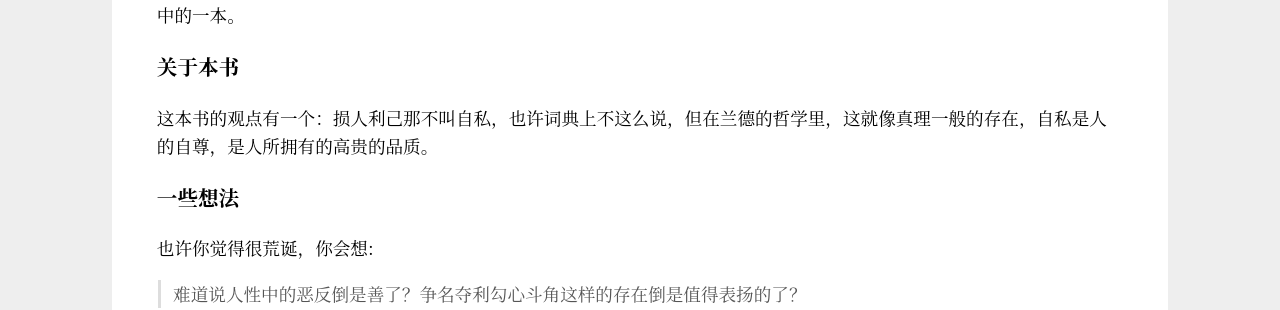
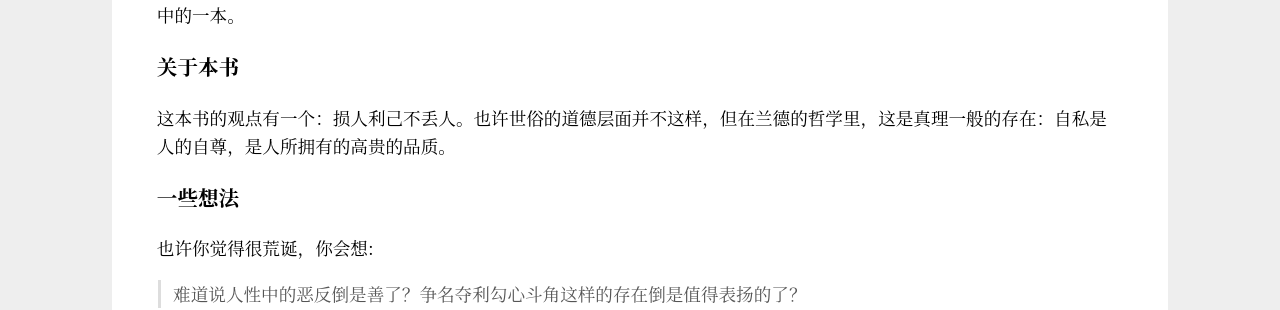
Before and after one commit to Haiyung/haiyung.github.io, a Jekyll site: the page built from _posts/2017-05-31-the-virtue-of-selfishness.md, in a window 1280 px wide. Shown: the part 434-744 px from the top of the page. Built offline with Jekyll 4.4.1, drawn with Linux system fonts in a browser that asks for light colours; some web fonts are replaced.

Commit message:
fix：some words

```diff
--- a/_posts/2017-05-31-the-virtue-of-selfishness.md
+++ b/_posts/2017-05-31-the-virtue-of-selfishness.md
@@ -15,7 +15,7 @@ __Contents__
 《自私的德性》是安·兰德所著书籍的汉译本书名。我手中的这本，是 2006 年由汪宇主编、华夏出版社出版的「兰德丛书」中的一本。
 
 ### 关于本书
-这本书的观点有一个：损人利己那不叫自私，也许词典上不这么说，但在兰德的哲学里，这就像真理一般的存在，自私是人的自尊，是人所拥有的高贵的品质。
+这本书的观点有一个：损人利己不丢人。也许世俗的道德层面并不这样，但在兰德的哲学里，这是真理一般的存在：自私是人的自尊，是人所拥有的高贵的品质。
 
 ### 一些想法
 也许你觉得很荒诞，你会想:
```
